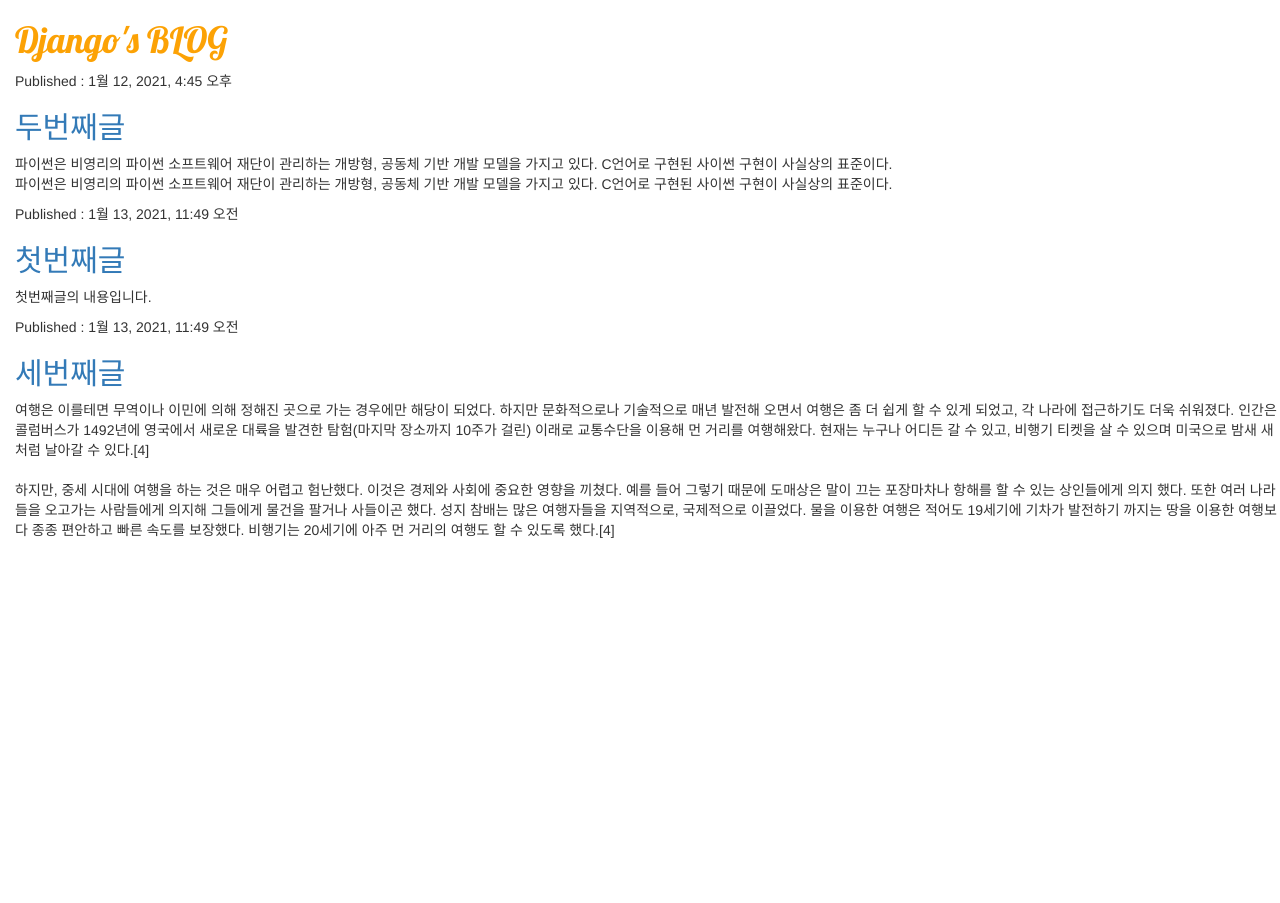
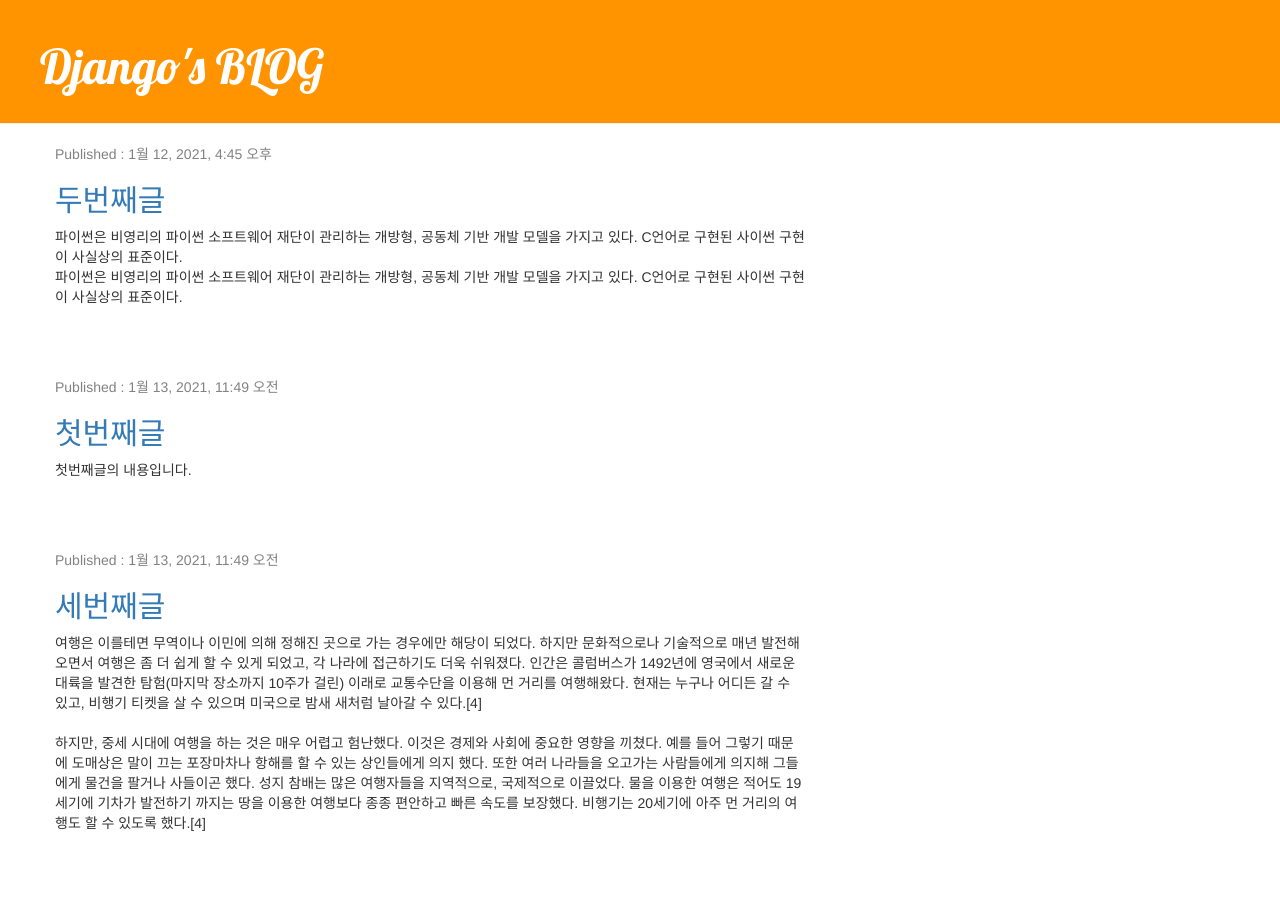
Before and after one commit to vega2k/django_blog_2021, a Django app: page / in a window 1280 px wide. Before the commit the page ends 538 px from the top, so only its background shows below. Run offline with Django 3.2, Linux system fonts and the light colour scheme; data comes from the database, SQL or seed files in the repository; some libraries are stand-ins or nearby versions.

Commit message:
post_list.html add css

```diff
--- a/blog/static/css/blog.css
+++ b/blog/static/css/blog.css
@@ -1,7 +1,48 @@
-h1 a {
-    color: #FCA205;
-    font-family: 'Lobster';
+/* css selector */
+.page-header {
+    background-color: #ff9400;
+    margin-top: 0;
+    padding: 20px 20px 20px 40px;
 }
-body {
-    padding-left: 15px;
+
+.page-header h1, .page-header h1 a, .page-header h1 a:visited, .page-header h1 a:active {
+    color: #ffffff;
+    font-size: 36pt;
+    text-decoration: none;
 }
+
+.content {
+    margin-left: 40px;
+}
+
+/* tag selector */
+h1, h2, h3, h4 {
+    font-family: 'Lobster', cursive;
+}
+
+.date {
+    color: #828282;
+}
+
+.save {
+    float: right;
+}
+
+.post-form textarea, .post-form input {
+    width: 100%;
+}
+
+.top-menu, .top-menu:hover, .top-menu:visited {
+    color: #ffffff;
+    float: right;
+    font-size: 26pt;
+    margin-right: 20px;
+}
+
+.post {
+    margin-bottom: 70px;
+}
+
+.post h1 a, .post h1 a:visited {
+    color: #000000;
+}
--- a/blog/templates/blog/post_list.html
+++ b/blog/templates/blog/post_list.html
@@ -10,18 +10,24 @@
     <link rel="stylesheet" href="{% static 'css/blog.css' %}">
 </head>
 <body>
-    <div>
+    <div class="page-header">
         <h1><a href="{% url 'post_list' %}">Django's BLOG</a></h1>
     </div>
-
-    {% for post in posts %}
-        <div>
-            <p>Published : {{post.published_date}}</p>
-            <h2><a href="">{{post.title}}</a></h2>
-            <p>{{post.text|linebreaksbr}}</p>
+    <div class="content container">
+        <div class="row">
+            <div class="col-md-8">
+                {% for post in posts %}
+                <div class="post">
+                    <div class="date">
+                        <p>Published : {{post.published_date}}</p>
+                    </div>
+                    <h2><a href="">{{post.title}}</a></h2>
+                    <p>{{post.text|linebreaksbr}}</p>
+                </div>
+                {% endfor %}
+            </div>
         </div>
-    {% endfor %}
-
+    </div>
     <!-- html 주석 -->
     {% comment %}
         django 주석
```
